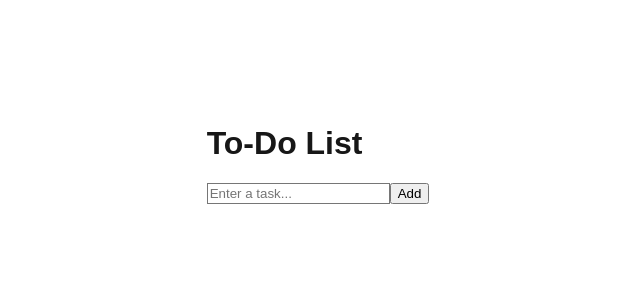
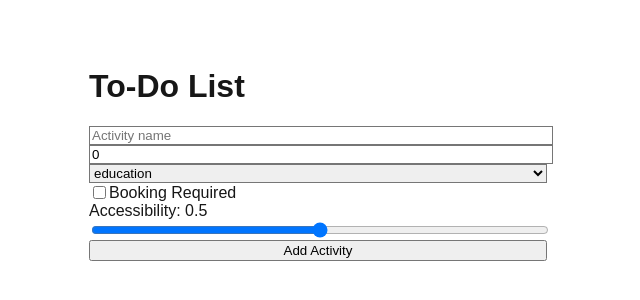
Before and after one commit to hazimbharis/hendshakereacttest, a Next.js app: page / in a window 1280 px wide. Shown: the part 246-546 px from the top of the page, without its empty margins (322-962 px from the left). Built offline with nearby package versions, Linux system fonts and the light colour scheme.

Commit message:
added the form fields from task 1

```diff
--- a/src/app/components/todolist.tsx
+++ b/src/app/components/todolist.tsx
@@ -2,14 +2,28 @@
 
 import { useState } from "react";
 
+type Todo = {
+  activity: string;
+  price: number;
+  type: string;
+  bookingRequired: boolean;
+  accessibility: number;
+};
+
 export default function TodoList() {
-  const [todos, setTodos] = useState<string[]>([]);
-  const [task, setTask] = useState("");
+  const [todos, setTodos] = useState<Todo[]>([]);
+  const [formData, setFormData] = useState<Todo>({
+    activity: "",
+    price: 0,
+    type: "education",
+    bookingRequired: false,
+    accessibility: 0.5,
+  });
 
   const addTodo = () => {
-    if (task.trim() === "") return;
-    setTodos([...todos, task]);
-    setTask("");
+    if (!formData.activity.trim()) return;
+    setTodos([...todos, formData]);
+    setFormData({ activity: "", price: 0, type: "education", bookingRequired: false, accessibility: 0.5 });
   };
 
   const removeTodo = (index: number) => {
@@ -17,27 +31,74 @@ export default function TodoList() {
   };
 
   return (
-    <div className="max-w-md mx-auto p-4 bg-white rounded-xl shadow-md">
-      <h1 className="text-xl font-bold mb-4">To-Do List</h1>
-      <div className="flex gap-2">
+    <div className="max-w-lg mx-auto p-6 bg-white rounded-xl shadow-md">
+      <h1 className="text-2xl font-bold mb-4">To-Do List</h1>
+
+      {/* Form */}
+      <div className="space-y-3">
         <input
           type="text"
-          value={task}
-          onChange={(e) => setTask(e.target.value)}
-          className="flex-1 border p-2 rounded"
-          placeholder="Enter a task..."
+          value={formData.activity}
+          onChange={(e) => setFormData({ ...formData, activity: e.target.value })}
+          className="w-full border p-2 rounded"
+          placeholder="Activity name"
         />
-        <button onClick={addTodo} className="bg-blue-500 text-white px-4 py-2 rounded">
-          Add
+
+        <input
+          type="number"
+          value={formData.price}
+          onChange={(e) => setFormData({ ...formData, price: parseFloat(e.target.value) || 0 })}
+          className="w-full border p-2 rounded"
+          placeholder="Price"
+        />
+
+        <select
+          value={formData.type}
+          onChange={(e) => setFormData({ ...formData, type: e.target.value })}
+          className="w-full border p-2 rounded"
+        >
+          {["education", "recreational", "social", "diy", "charity", "cooking", "relaxation", "music", "busywork"].map((option) => (
+            <option key={option} value={option}>{option}</option>
+          ))}
+        </select>
+
+        <label className="flex items-center gap-2">
+          <input
+            type="checkbox"
+            checked={formData.bookingRequired}
+            onChange={(e) => setFormData({ ...formData, bookingRequired: e.target.checked })}
+          />
+          Booking Required
+        </label>
+
+        <div className="flex flex-col">
+          <label>Accessibility: {formData.accessibility}</label>
+          <input
+            type="range"
+            min="0"
+            max="1"
+            step="0.1"
+            value={formData.accessibility}
+            onChange={(e) => setFormData({ ...formData, accessibility: parseFloat(e.target.value) })}
+            className="w-full"
+          />
+        </div>
+
+        <button onClick={addTodo} className="w-full bg-blue-500 text-white p-2 rounded">
+          Add Activity
         </button>
       </div>
-      <ul className="mt-4">
+
+      {/* List */}
+      <ul className="mt-4 space-y-2">
         {todos.map((todo, index) => (
-          <li key={index} className="flex justify-between p-2 border-b">
-            {todo}
-            <button onClick={() => removeTodo(index)} className="text-red-500">
-              ✖
-            </button>
+          <li key={index} className="flex justify-between items-center p-2 border-b">
+            <div>
+              <strong>{todo.activity}</strong> - {todo.type} (£{todo.price})
+              {todo.bookingRequired && <span className="text-red-500 ml-2">(Booking Required)</span>}
+              <span className="block text-sm text-gray-600">Accessibility: {todo.accessibility}</span>
+            </div>
+            <button onClick={() => removeTodo(index)} className="text-red-500">✖</button>
           </li>
         ))}
       </ul>
```
